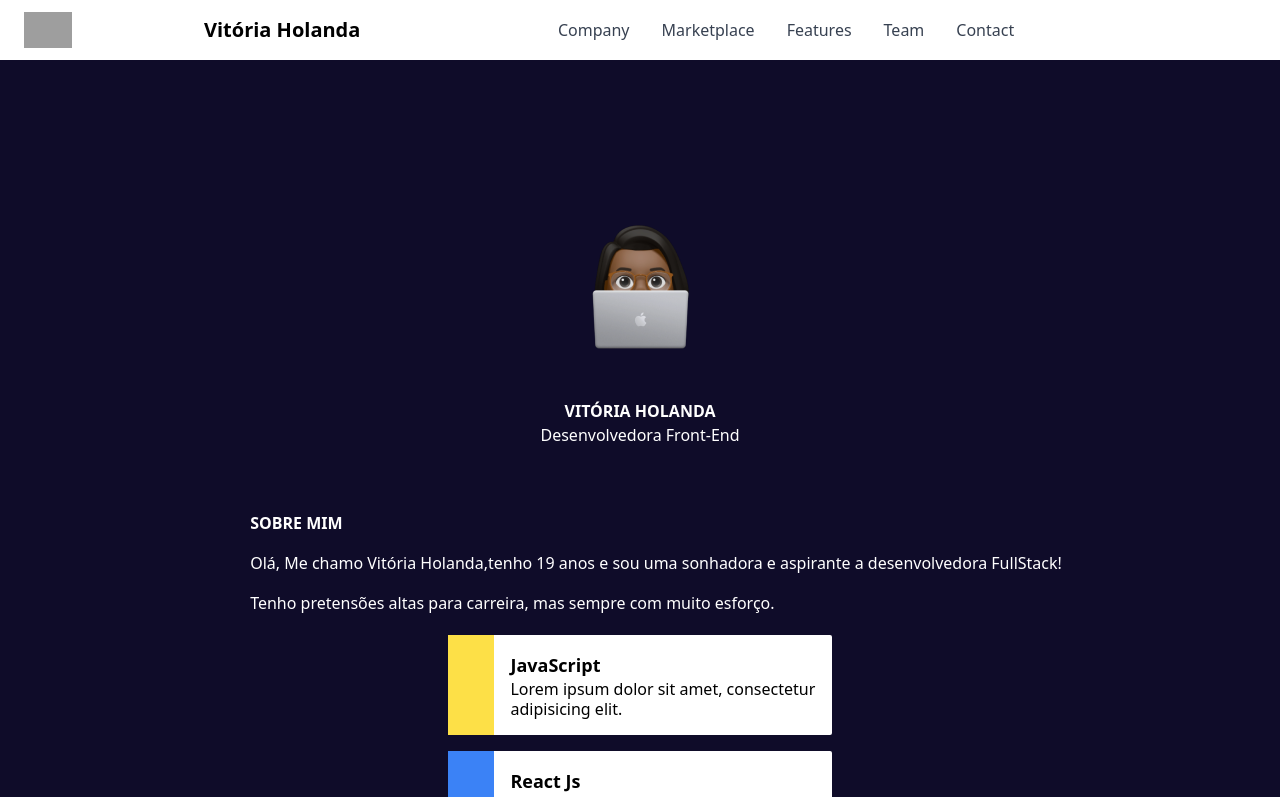
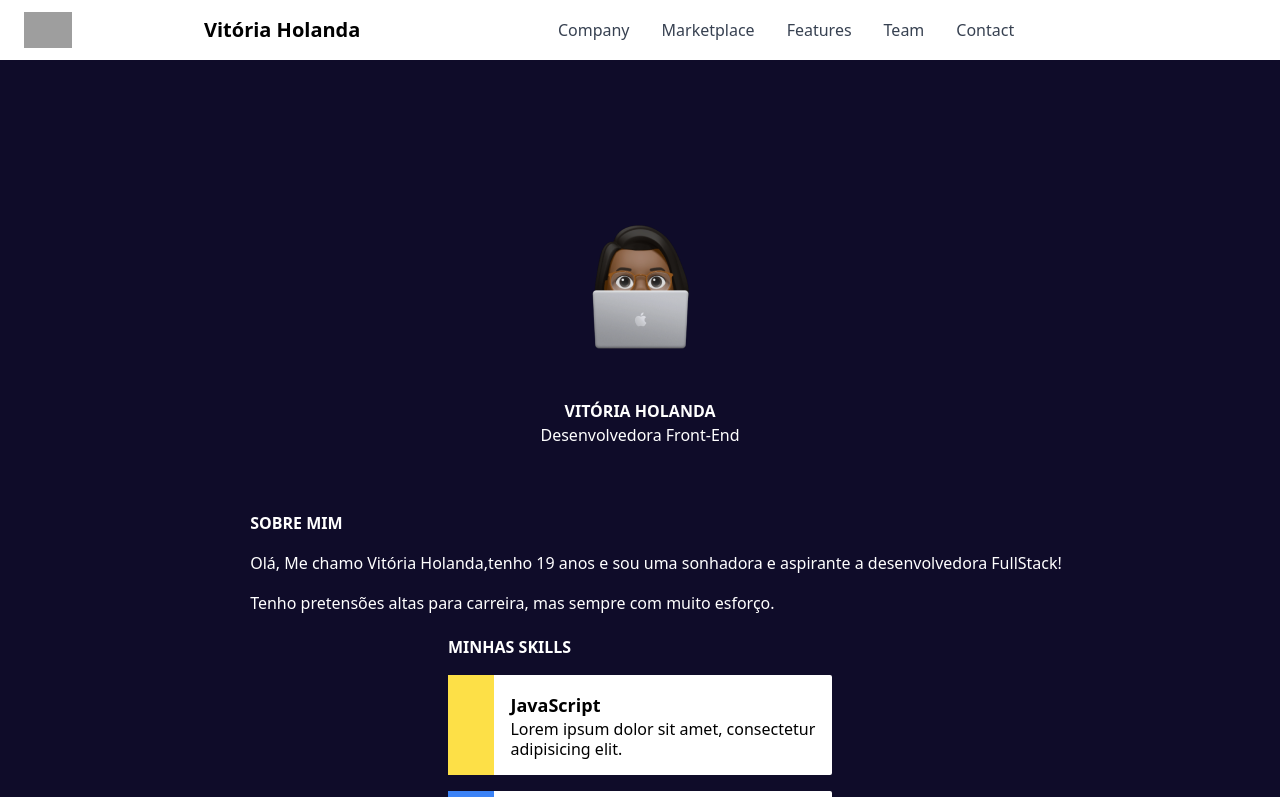
Before and after one commit to vitoriacst/vitoriacst.github.io, a React (Create React App) app in the folder app/: page /about-me in a window 1280 px wide. Shown: the top 797 px of the page. Built offline with nearby package versions, Linux system fonts and the light colour scheme; grey boxes are pictures that could not be loaded.

Commit message:
feat: :sparkles: adding text on about me page

```diff
--- a/app/src/pages/AboutMe.jsx
+++ b/app/src/pages/AboutMe.jsx
@@ -13,6 +13,8 @@ const AboutMe = () => {
           </p>
         </div>
         <div className="flex flex-col mt-5">
+        <h1 className="text-white font-bold mb-4">MINHAS SKILLS</h1>
+
           <div className="flex bg-white max-w-sm mb-4 rounded-sm">
             <div className="w-16 bg-yellow-300"></div>
             <div className="w-auto text-grey-darker items-center p-4">
```
